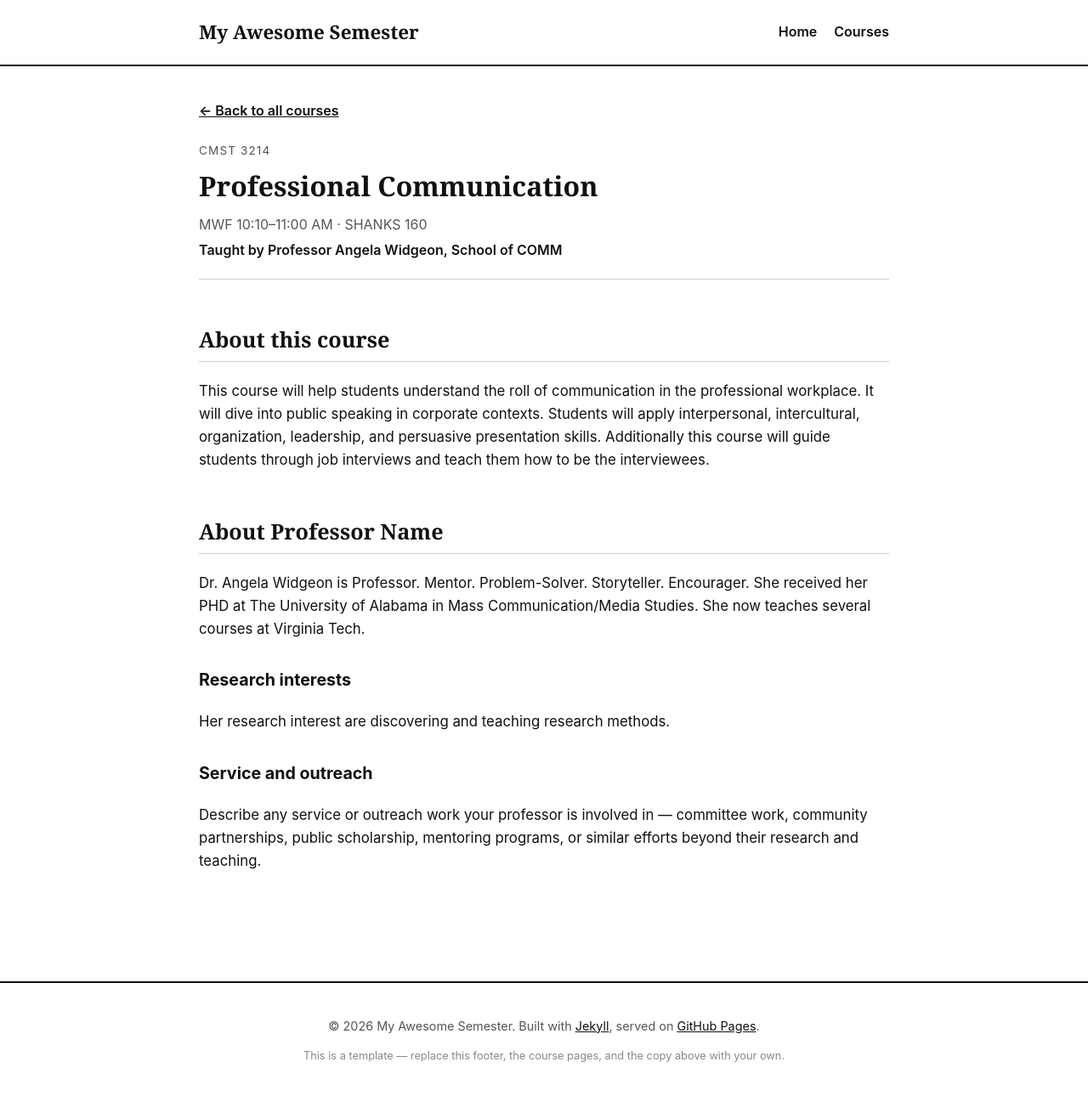
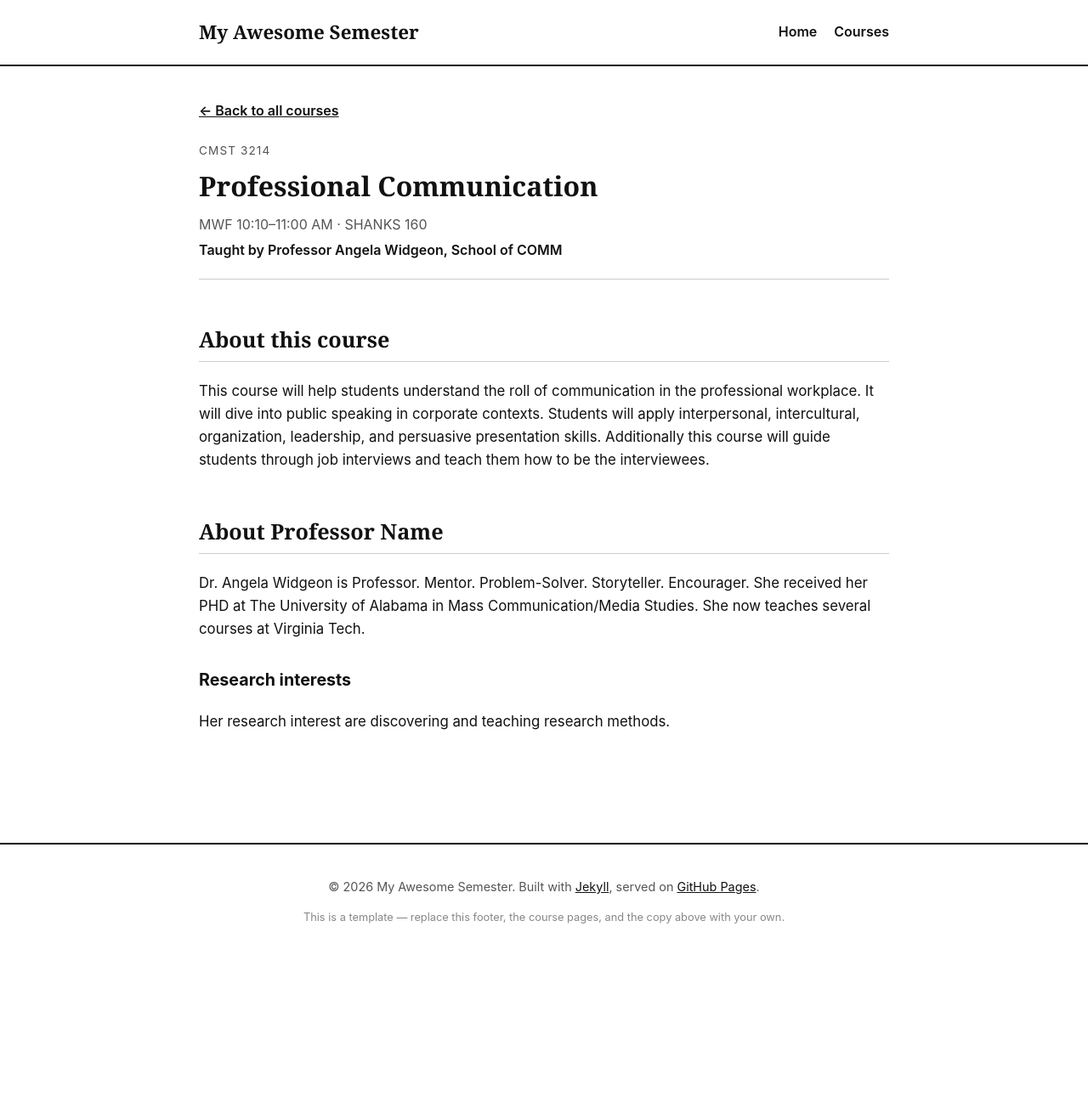
Before and after one commit to LilyS05/myawesomesemester, a Jekyll site: the page built from _courses/course-01.md, in a window 1280 px wide. Shown: the whole page at 85% size. Built offline with Jekyll 4.4.1, drawn with Linux system fonts in a browser that asks for light colours; after the commit the page ends 1127 px from its top, so only the background shows below that.

Commit message:
Remove service and outreach section
Removed the service and outreach section from the course document.

```diff
--- a/_courses/course-01.md
+++ b/_courses/course-01.md
@@ -20,10 +20,3 @@ Dr. Angela Widgeon is Professor. Mentor. Problem-Solver. Storyteller. Encourager
 ### Research interests
 
 Her research interest are discovering and teaching research methods.
-
-
-### Service and outreach
-
-Describe any service or outreach work your professor is involved in — committee
-work, community partnerships, public scholarship, mentoring programs, or similar
-efforts beyond their research and teaching.
```
